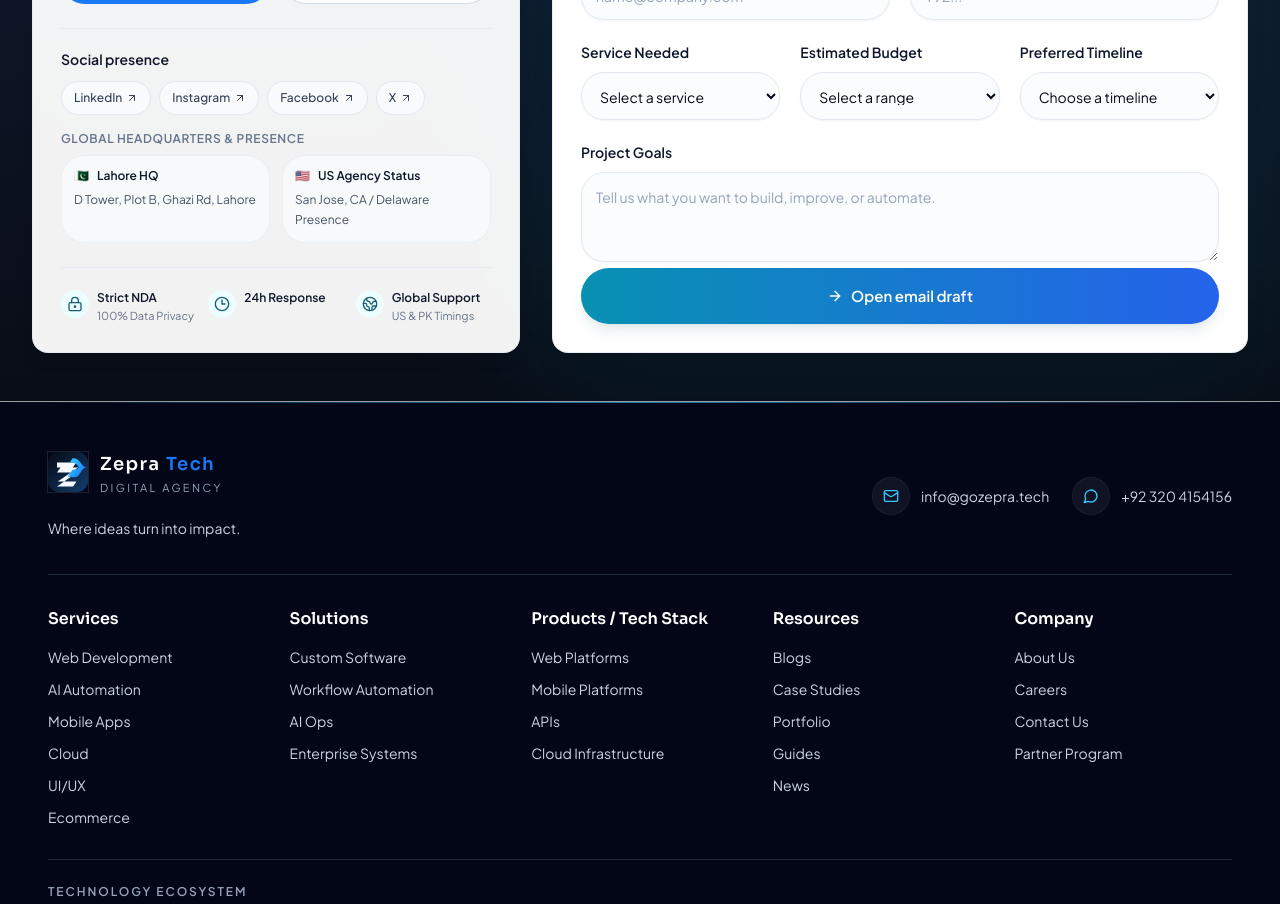
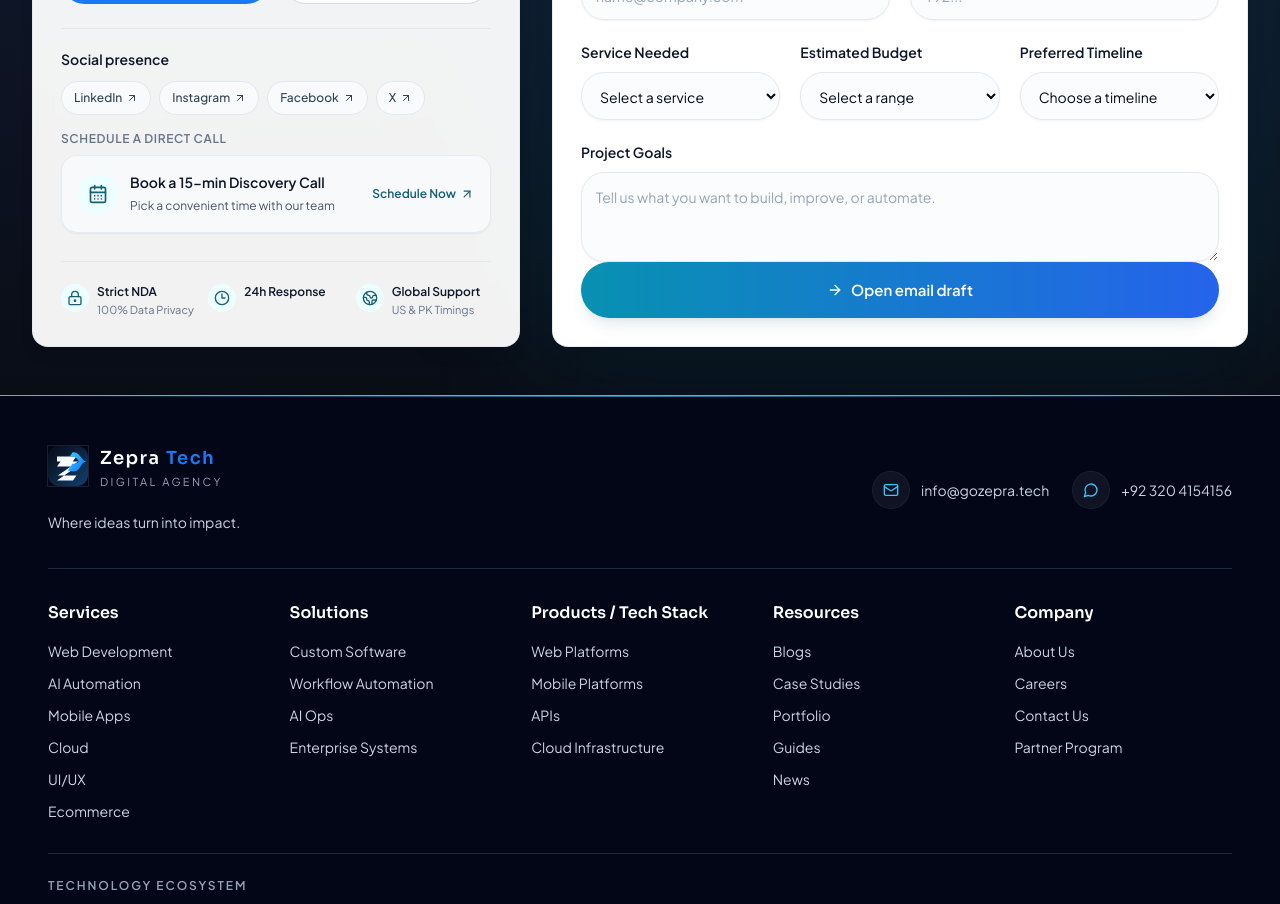
Before and after one commit to mawaisawan2008/test-zepra, a Next.js app: page / in a window 1280 px wide. Shown: the part 4400-5304 px from the top of the page. Built offline with nearby package versions, Linux system fonts and the light colour scheme.

Commit message:
Updated changes

```diff
--- a/components/sections/contact-section.jsx
+++ b/components/sections/contact-section.jsx
@@ -1,6 +1,7 @@
 import Link from "next/link";
 import {
   ArrowUpRight,
+  CalendarDays,
   Clock3,
   Globe2,
   LockKeyhole,
@@ -96,28 +97,32 @@
 
               <div className="mt-4">
                 <h3 className="mb-2 text-xs font-semibold uppercase tracking-wider text-slate-500">
-                  Global headquarters &amp; presence
+                  Schedule a direct call
                 </h3>
-                <div className="grid gap-3 sm:grid-cols-2">
-                  <div className="rounded-xl border border-slate-200/60 bg-slate-50/80 p-3 text-xs">
-                    <div className="flex items-center gap-2 font-semibold text-slate-900">
-                      <span aria-hidden="true">🇵🇰</span>
-                      Lahore HQ
-                    </div>
-                    <p className="mt-1.5 leading-5 text-slate-600">
-                      D Tower, Plot B, Ghazi Rd, Lahore
-                    </p>
-                  </div>
-                  <div className="rounded-xl border border-slate-200/60 bg-slate-50/80 p-3 text-xs">
-                    <div className="flex items-center gap-2 font-semibold text-slate-900">
-                      <span aria-hidden="true">🇺🇸</span>
-                      US Agency Status
-                    </div>
-                    <p className="mt-1.5 leading-5 text-slate-600">
-                      San Jose, CA / Delaware Presence
-                    </p>
-                  </div>
-                </div>
+                <Link
+                  href={`${siteMeta.whatsappLink}?text=${encodeURIComponent("Hi, I would like to book a 15-minute discovery call.")}`}
+                  target="_blank"
+                  rel="noreferrer"
+                  className="group flex cursor-pointer items-center justify-between gap-4 rounded-2xl border border-slate-200/80 bg-slate-50/90 p-4 shadow-sm transition-all duration-300 hover:bg-white hover:shadow-md focus-visible:outline-none focus-visible:ring-2 focus-visible:ring-cyan-500"
+                >
+                  <span className="flex min-w-0 items-center gap-3">
+                    <span className="flex h-10 w-10 shrink-0 items-center justify-center rounded-xl bg-cyan-50 text-cyan-800">
+                      <CalendarDays className="h-5 w-5" />
+                    </span>
+                    <span className="min-w-0">
+                      <span className="block text-sm font-semibold text-slate-900">
+                        Book a 15-min Discovery Call
+                      </span>
+                      <span className="mt-1 block text-xs leading-5 text-slate-600">
+                        Pick a convenient time with our team
+                      </span>
+                    </span>
+                  </span>
+                  <span className="inline-flex shrink-0 items-center gap-1 text-xs font-semibold text-cyan-800 transition-colors group-hover:text-cyan-950">
+                    Schedule Now
+                    <ArrowUpRight className="h-3.5 w-3.5" />
+                  </span>
+                </Link>
               </div>
             </div>
 
```
